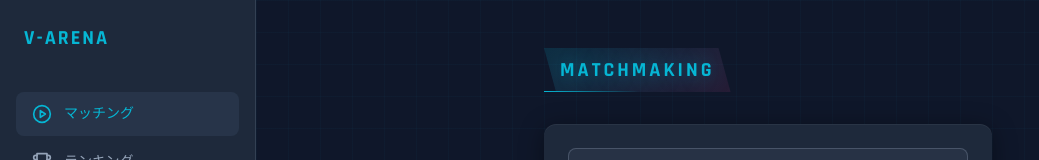
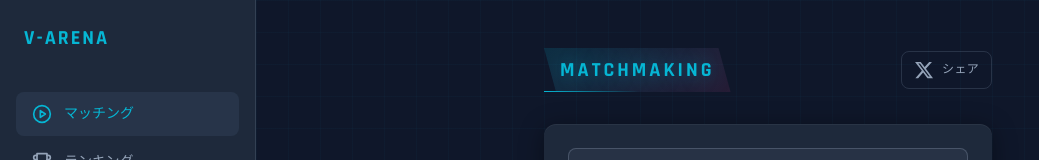
Before and after one commit to juv-shun/unitemate-v2, a React (Vite) app: page / in a window 1280 px wide. Shown: the top 160 px of the page, without its empty margins (0-1039 px from the left). Built offline with nearby package versions, Linux system fonts and the light colour scheme; no server answers.

Commit message:
feat: ホームページヘッダーにX（旧Twitter）シェアボタンを追加。

```diff
--- a/src/features/profile/HomePage.tsx
+++ b/src/features/profile/HomePage.tsx
@@ -1,5 +1,72 @@
 import { QueueSection } from "../queue/components/QueueSection";
 import { GameRules } from "./components/GameRules";
+
+function XIcon() {
+	return (
+		<svg
+			xmlns="http://www.w3.org/2000/svg"
+			viewBox="0 0 24 24"
+			fill="currentColor"
+			className="w-5 h-5"
+			aria-hidden="true"
+		>
+			<title>X</title>
+			<path d="M18.244 2.25h3.308l-7.227 8.26 8.502 11.24H16.17l-5.214-6.817L4.99 21.75H1.68l7.73-8.835L1.254 2.25H8.08l4.713 6.231zm-1.161 17.52h1.833L7.084 4.126H5.117z" />
+		</svg>
+	);
+}
+
+function ShareToXButton() {
+	const handleShare = () => {
+		const shareText = "V-ARENAでマッチング待機中。一緒にやりましょう！ #Ｖアリ";
+		const shareUrl = "https://v-arena.com";
+		const intentUrl = `https://twitter.com/intent/tweet?text=${encodeURIComponent(shareText)}&url=${encodeURIComponent(shareUrl)}`;
+
+		window.open(
+			intentUrl,
+			"_blank",
+			"width=550,height=420,noopener,noreferrer",
+		);
+	};
+
+	return (
+		<button
+			type="button"
+			onClick={handleShare}
+			className="group relative flex items-center gap-2 px-3 py-2 rounded-lg transition-all duration-300 overflow-hidden"
+			style={{
+				fontFamily: "var(--font-display)",
+				color: "var(--color-text-secondary)",
+				backgroundColor: "transparent",
+				border: "1px solid rgba(100, 116, 139, 0.3)",
+			}}
+			onMouseEnter={(e) => {
+				e.currentTarget.style.color = "var(--color-text-primary)";
+				e.currentTarget.style.borderColor = "var(--color-accent-cyan)";
+			}}
+			onMouseLeave={(e) => {
+				e.currentTarget.style.color = "var(--color-text-secondary)";
+				e.currentTarget.style.borderColor = "rgba(100, 116, 139, 0.3)";
+			}}
+			aria-label="Xでシェア"
+		>
+			{/* Hover glow effect */}
+			<div
+				className="absolute inset-0 opacity-0 group-hover:opacity-100 transition-opacity duration-300"
+				style={{
+					background:
+						"radial-gradient(ellipse at center, rgba(6, 182, 212, 0.1) 0%, transparent 70%)",
+				}}
+			/>
+			<span className="relative z-10">
+				<XIcon />
+			</span>
+			<span className="relative z-10 text-xs font-medium tracking-wide hidden sm:inline">
+				シェア
+			</span>
+		</button>
+	);
+}
 
 export function HomePage() {
 	return (
@@ -15,13 +82,15 @@ export function HomePage() {
 			}}
 		>
 			{/* ページタイトル */}
-			<header className="w-full max-w-md mb-8 relative">
+			<header className="w-full max-w-md mb-8 relative flex items-center justify-between">
+				<div className="relative">
 					<div
 						className="inline-block relative px-4 py-2"
 						style={{
 							background:
 								"linear-gradient(135deg, rgba(6, 182, 212, 0.15) 0%, rgba(236, 72, 153, 0.1) 100%)",
-						clipPath: "polygon(0 0, calc(100% - 12px) 0, 100% 100%, 12px 100%)",
+							clipPath:
+								"polygon(0 0, calc(100% - 12px) 0, 100% 100%, 12px 100%)",
 						}}
 					>
 						<h1
@@ -43,6 +112,8 @@ export function HomePage() {
 								"linear-gradient(90deg, var(--color-accent-cyan) 0%, transparent 100%)",
 						}}
 					/>
+				</div>
+				<ShareToXButton />
 			</header>
 
 			{/* メインカード */}
```
Lines whose indentation alone changed are shown as unchanged.
